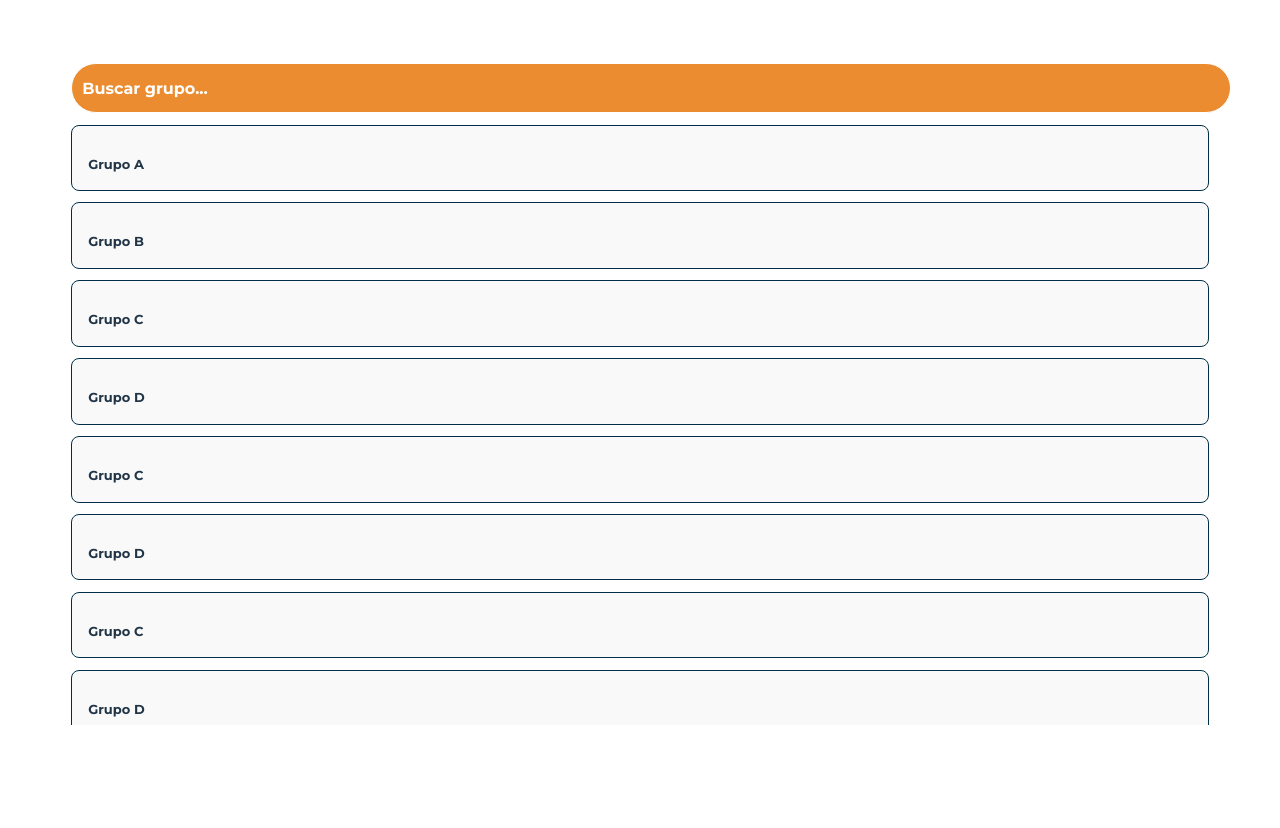
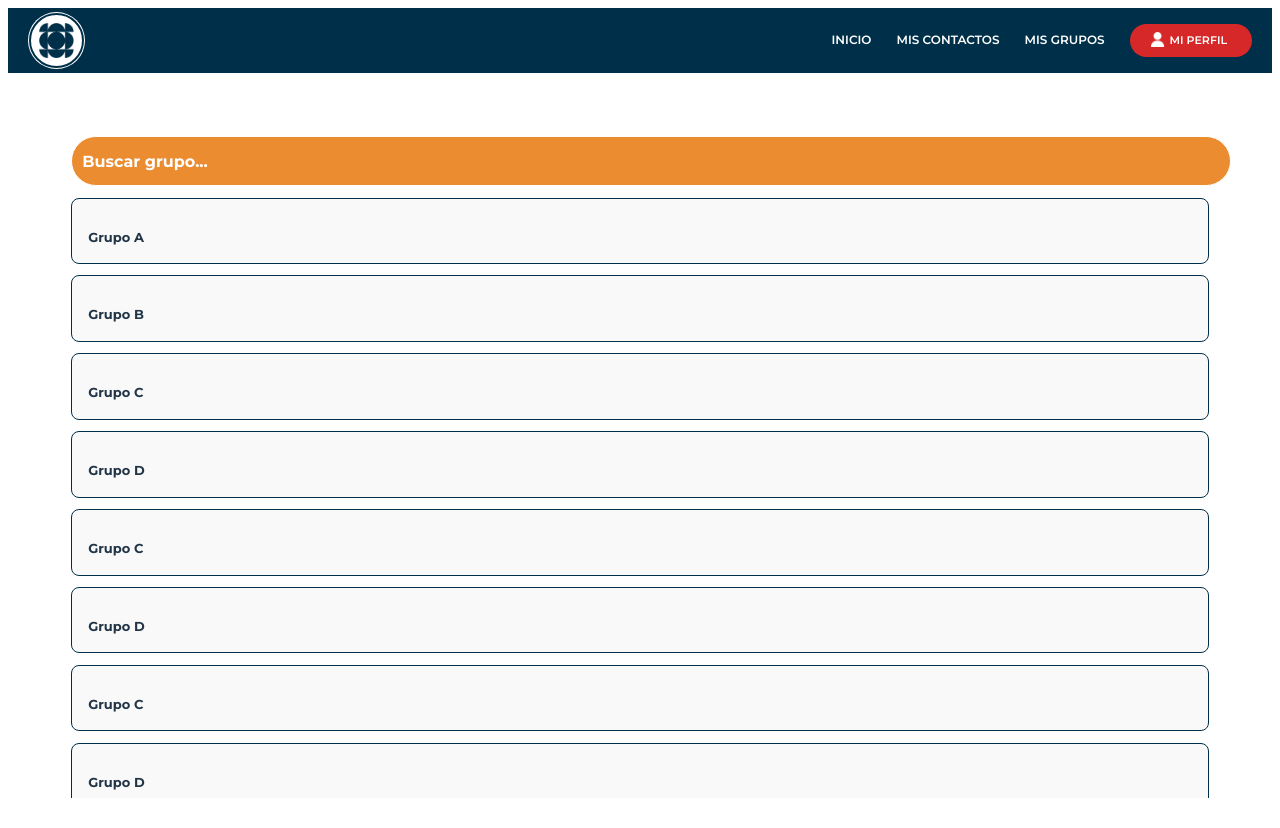
Before and after one commit to DafneValdivia/Frontend-DesarrolloSoftware, a React (Vite) app: page /yourgroups in a window 1280 px wide. Shown: the top 828 px of the page. Before the commit the page ends 800 px from the top, so only its background shows below. Built offline with nearby package versions, Linux system fonts and the light colour scheme.

Commit message:
navbar lista, falta pagina mis contcatos

```diff
--- a/src/App.jsx
+++ b/src/App.jsx
@@ -2,6 +2,7 @@ import './App.css'
 import foto from './assets/fotoLanding.png'
 import axios from 'axios'
 import { useState } from 'react'
+import NavBar from './components/Navbar'
 
 function App() {
 
@@ -19,6 +20,7 @@ function App() {
 
   return (
     <>
+    <NavBar />
       <div className='card'>
         <div className="left_card">
         <h1>PuduPay</h1>
--- /dev/null
+++ b/src/components/Navbar.css
@@ -0,0 +1,93 @@
+.navbar {
+    display: flex;
+    justify-content: space-between;
+    align-items: center;
+    background-color: #003049; /* Color oscuro similar */
+    color: #fff;
+    padding: 4px 20px;
+}
+
+.navbar .logo-out {
+    display: flex;
+    align-items: center;
+    background-color: #fff;
+    align-items: center;
+    justify-content: center;
+    padding: 1px;
+    border-radius: 30px;
+}
+
+.navbar .logo-out .logo{
+    display: flex;
+    align-items: center;
+    background-color: #fff;
+    align-items: center;
+    justify-content: center;
+    padding: 8px;
+    border: 2px solid #003049;
+    border-radius: 30px;
+}
+
+.navbar .logo-out .logo img {
+    height: 35px;
+    width: 35px;
+}
+
+.navbar .buttons {
+    display: flex;
+    align-items: center;
+    gap: 25px;
+}
+
+#mi-perfil {
+    text-decoration: none;
+    color: #fff;
+    background-color: #d62828;
+    padding: 8px 25px 8px 40px;
+    border-radius: 25px;
+    font-size: 11px;
+    font-weight: 600;
+}
+#mi-perfil:hover {
+    background-color: #e63946;
+}
+
+.profile-icon {
+    width: 15px;
+    position: absolute;
+    right: 115px;
+}
+
+.mis-botones{
+    font-size: 12px;
+    font-weight: 600;
+    color: #fff;
+    margin: 0%;
+}
+
+.mis-botones:hover {
+    color: #fff;
+}
+
+a {
+    text-decoration: none;
+    width:max-content;
+    height: max-content;
+    transition: 0.3s ease-in-out;
+}
+
+.mis-botones::after {
+    content: "";
+    display: block;
+    width: 0%;
+    height: 1.5px;
+    background: #fff;
+    position: relative;
+    bottom: -3px;
+    left: 0;
+    transition: width 0.3s ease-in-out;
+}
+
+.mis-botones:hover::after{
+    width: 100%;
+}
--- /dev/null
+++ b/src/components/Navbar.jsx
@@ -0,0 +1,26 @@
+import React from 'react';
+import './Navbar.css';
+import LogoPuduPay from "./../assets/logo.png";
+import MemberLogo from "./../assets/member.png";
+
+const Navbar = () => {
+    return (
+        <nav className="navbar">
+            <div className="logo-out">
+                <div className="logo">
+                    <img src={LogoPuduPay} alt="Logo" />
+                </div>
+            </div>
+            <div className="buttons">
+                <a className="mis-botones" href="/" >INICIO</a>
+                <a className="mis-botones" href="#misContactos">MIS CONTACTOS</a>
+                <a className="mis-botones" href="/yourgroups">MIS GRUPOS</a>
+                <a id="mi-perfil" href="#perfil">
+                <img src={MemberLogo} alt="Icono de perfil" className="profile-icon" />
+                MI PERFIL</a>
+            </div>
+        </nav>
+    );
+};
+
+export default Navbar;
--- a/src/views/CreateGroup.css
+++ b/src/views/CreateGroup.css
@@ -7,6 +7,7 @@
     border: 2.5px solid #003049;
     max-width: 400px;
     margin: auto;
+    margin-top: 5%;
     box-shadow: 0 4px 8px rgba(0, 0, 0, 0.1);
 
   }
--- a/src/views/CreateGroup.jsx
+++ b/src/views/CreateGroup.jsx
@@ -1,6 +1,7 @@
 import React, { useState } from "react";
 import "./CreateGroup.css";
 import AddMember from "./../assets/agregarMember.png";
+import Navbar from "../components/Navbar";
 
 export default function CreateGroup() {
 
@@ -88,6 +89,7 @@ export default function CreateGroup() {
 
     return (
         <div>
+            <Navbar />
             <div className="create-group-container">
                 <h2>CREAR NUEVO GRUPO</h2>
                 <input
--- a/src/views/YourGroups.jsx
+++ b/src/views/YourGroups.jsx
@@ -1,6 +1,7 @@
 import React, { useState } from "react";
 import GroupCard from "../components/GroupCard";
 import "./YourGroups.css";
+import Navbar from '../components/Navbar';
 
 export default function YourGroups() {
 
@@ -23,6 +24,7 @@ export default function YourGroups() {
 
     return (
         <div>
+            <Navbar />
             <div id="groups-container">
                 <input
                     id="search-bar"
```
Also changed, not shown: src/assets/logo.png (added), src/assets/member.png (added).
